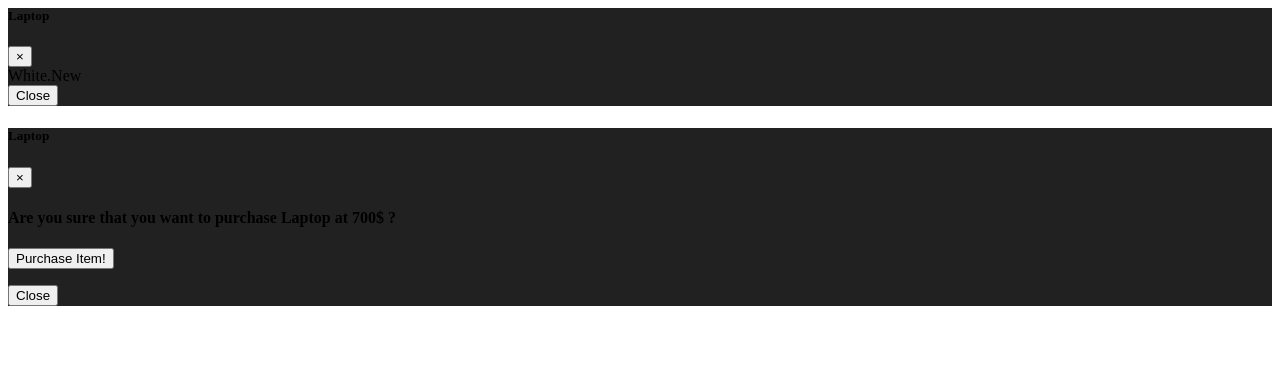
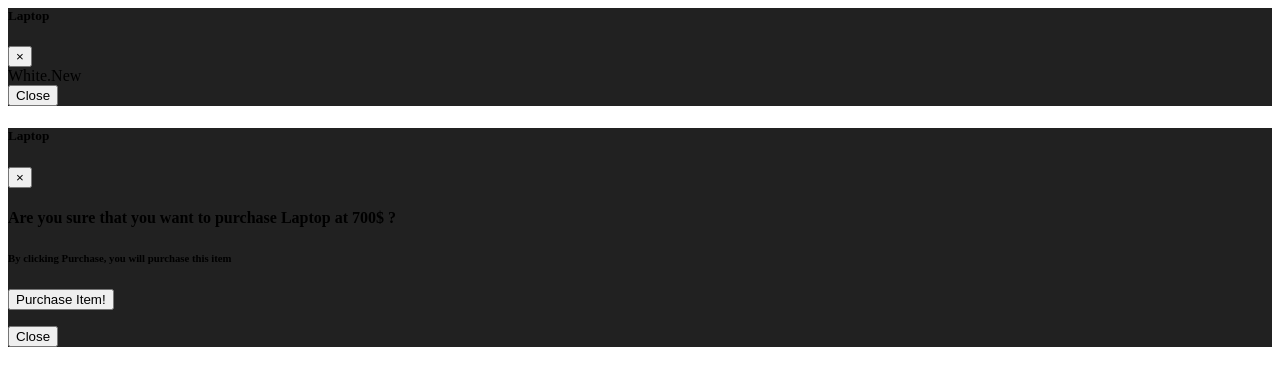
Before and after one commit to njerigathigi/FlaskMarket, a Flask app: template market/templates/includes/items_modals.html in a window 1280 px wide. Shown: the top 386 px of the page. Run offline with Flask 2, Linux system fonts and the light colour scheme; the template is opened without the code that fills it: values that come from a table or form of the project are taken from there, others are empty; data comes from the database, SQL or seed files in the repository.

Commit message:
add h6 tag

```diff
--- a/market/templates/includes/items_modals.html
+++ b/market/templates/includes/items_modals.html
@@ -47,6 +47,9 @@
             <h4 class="text-center">
               Are you sure that you want to purchase {{ item.name }} at {{ item.price }}$ ?
             </h4>
+            <h6>
+              By clicking Purchase, you will purchase this item
+            </h6>
             {{ purchase_form.hidden_tag() }}
             {{ purchase_form.submit() }}
           </form>
```
